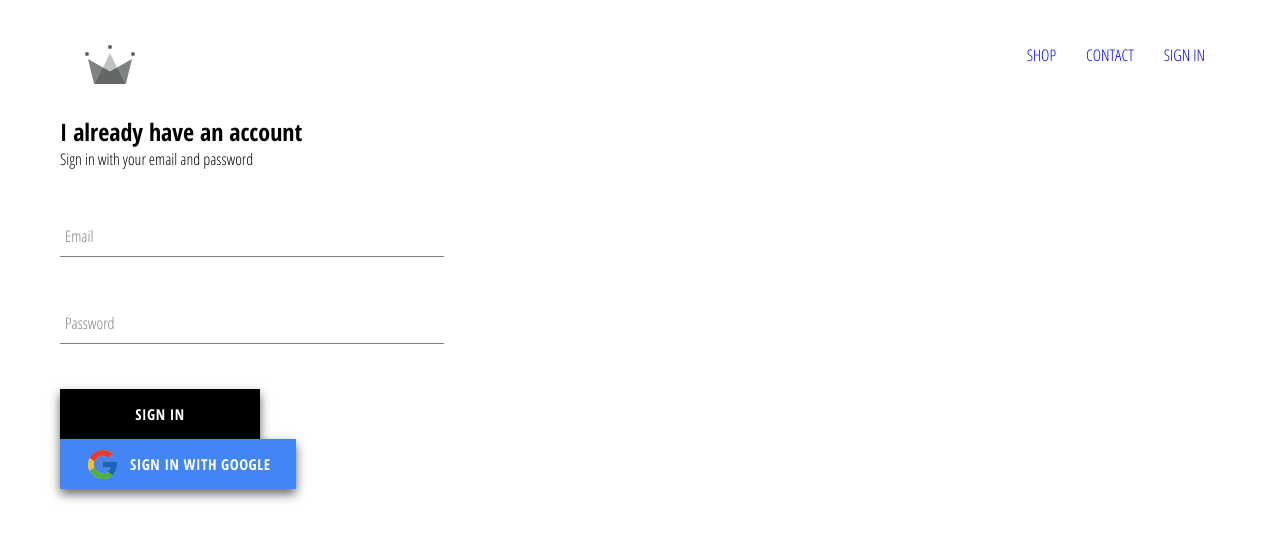
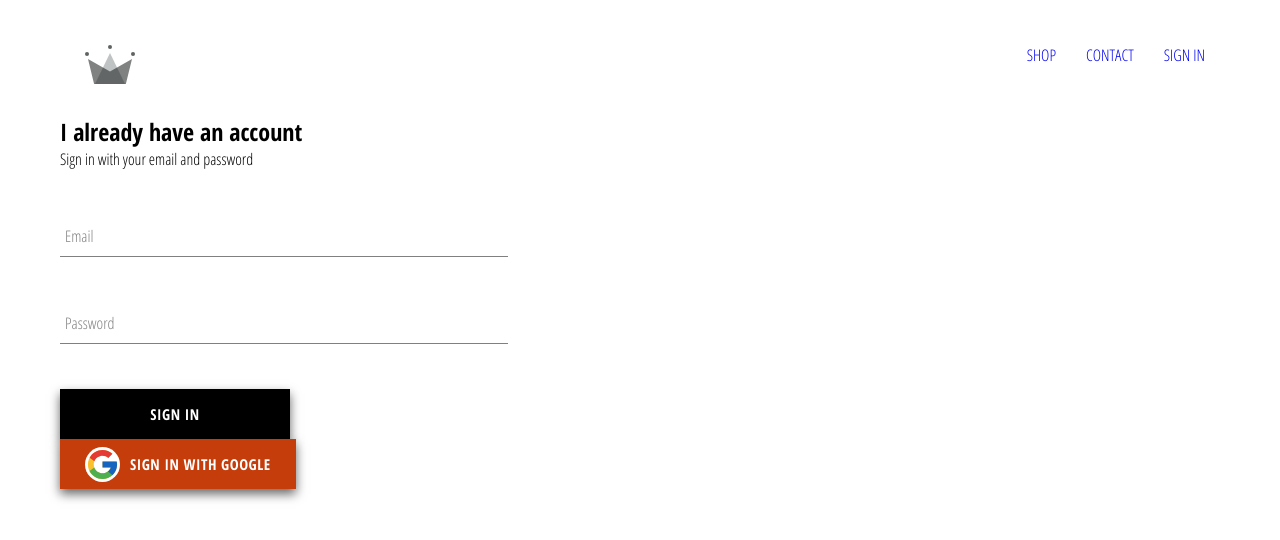
Before and after one commit to XavierGM23/Online-Store, a React (Create React App) app: page /signin in a window 1280 px wide. Shown: the top 540 px of the page. Built offline with nearby package versions, Linux system fonts and the light colour scheme; no server answers.

Commit message:
Auth with google and styles routing pages

```diff
--- a/src/components/custom-button/custom-button.styles.scss
+++ b/src/components/custom-button/custom-button.styles.scss
@@ -1,5 +1,5 @@
 .custom-button {
-	min-width: 200px;
+	min-width: 230px;
 	width: auto;
 	height: auto;
 	letter-spacing: 0.5px;
@@ -25,14 +25,15 @@
 		align-items: center;
 
 		img {
+			background-color: white;
+			border-radius: 100%;
 			width: 35px;
 			margin-right: 10px;
 		}
 	}
 
 	&:hover {
-		background-color: white;
-		color: black;
+		background-color: #777;
 		transform: translateY(-5px);
 		box-shadow: 0px 10px 20px rgba(black, 0.3);
 	}
@@ -48,11 +49,11 @@
 	}
 
 	&.google-sign-in {
-		background-color: #4285f4;
+		background-color: hsl(16, 89%, 41%);
 		color: white;
 
 		&:hover {
-			background-color: #357ae8;
+			background-color: hsl(16, 89%, 51%);
 			transform: translateY(-5px);
 			box-shadow: 0px 10px 20px rgba(black, 0.3);
 		}
--- a/src/components/sig-in/sig-in.styles.scss
+++ b/src/components/sig-in/sig-in.styles.scss
@@ -1,5 +1,5 @@
 .sign-in {
-	width: 30vw;
+	width: 35vw;
 	display: flex;
 	flex-direction: column;
 
```
